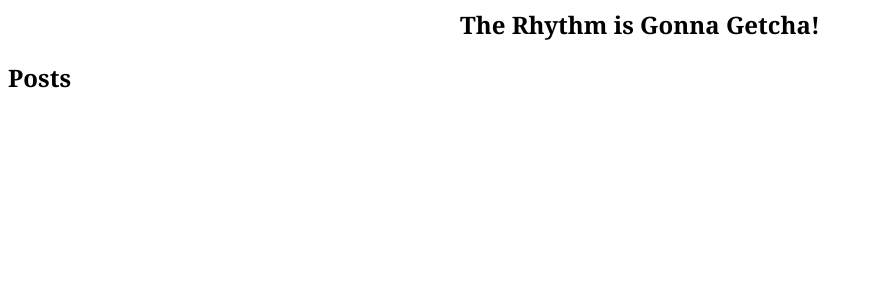
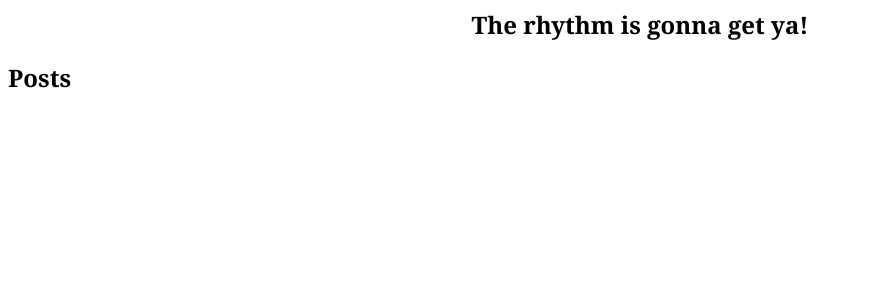
Before and after one commit to mrmemes-eth/voxdolo.github.com, a Jekyll site: the page built from index.md, in a window 1280 px wide. Shown: the top 300 px of the page, without its empty margins (0-872 px from the left). Built offline with Jekyll 4.4.1, drawn with Linux system fonts in a browser that asks for light colours.

Commit message:
Move page title to index page, rather than layout

```diff
--- a/_layouts/blag.html
+++ b/_layouts/blag.html
@@ -18,7 +18,6 @@
     {% endif %}
   </head>
   <body>
-    <h1>{{ page.title }}!</h1>
     {{ content }}
   </body>
 </html>
--- a/index.md
+++ b/index.md
@@ -1,8 +1,10 @@
 ---
-title: The Rhythm is Gonna Getcha
+title: The rhythm is gonna get ya!
 layout: blag
 
 ---
+
+# {{ page.title }}
 
 {% for post in site.posts limit:1 %}
   <div id='latest'>
```
